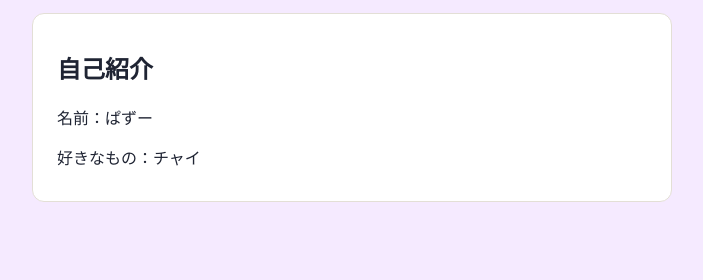
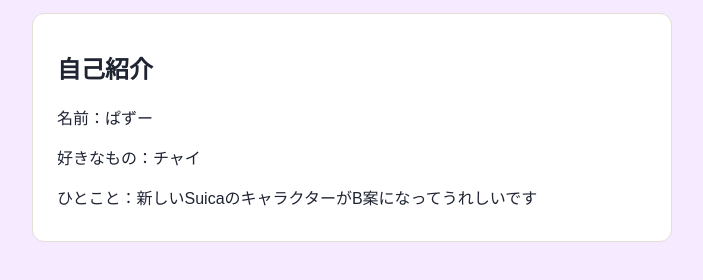
Before and after one commit to yamadapazu/git-practice-pazu, a plain HTML site: page index.html in a window 1280 px wide. Shown: the part 158-438 px from the top of the page, without its empty margins (288-991 px from the left). Drawn offline with Linux system fonts and the light colour scheme.

Commit message:
自己紹介セクションにひとことを追加

```diff
--- a/index.html
+++ b/index.html
@@ -18,6 +18,7 @@
       <!-- STEP5：ここを書き換えてプッシュすると、公開サイトが更新されます -->
       <p>名前：ぱずー</p>
       <p>好きなもの：チャイ</p>
+      <p>ひとこと：新しいSuicaのキャラクターがB案になってうれしいです</p>
     </section>
   </main>
 </body>
```
